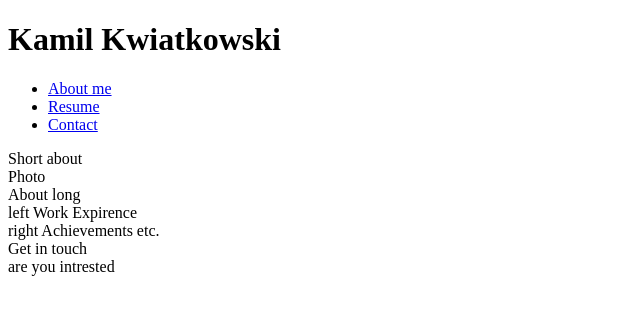
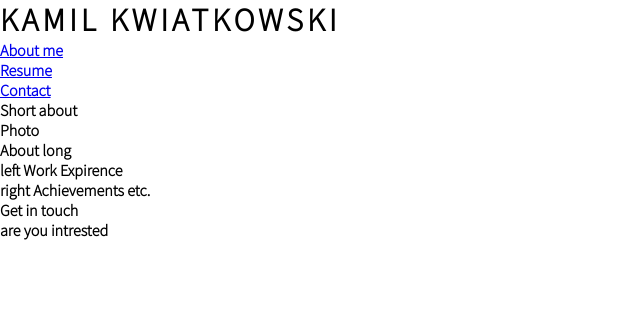
Before and after one commit to kamil-kw/kamil_k_cv_p1, a plain HTML site: page index.html in a window 1280 px wide. Shown: the whole page, without its empty margins (0-640 px from the left). Drawn offline with Linux system fonts and the light colour scheme.

Commit message:
Add fonts to css

```diff
--- a/assets/css/style.css
+++ b/assets/css/style.css
@@ -0,0 +1,22 @@
+@import url('https://fonts.googleapis.com/css2?family=Poppins&family=Source+Sans+Pro:wght@300&display=swap');
+* {
+    margin: 0;
+    padding: 0;
+    border: none;
+}
+body {
+    font-family: 'Source Sans Pro', sans-serif;
+    font-weight: 600;
+    color: black;
+}
+h1 {
+    font-family: 'Source Sans Pro', sans-serif;
+    text-transform: uppercase;
+    letter-spacing: 4px;
+    color: black;
+}
+h2 {
+    font-family: 'Poppins', sans-serif;
+    letter-spacing: 2px;
+    color: black;
+}
--- a/index.html
+++ b/index.html
@@ -14,6 +14,7 @@
 <body>
     <header>
         <div id="logo"><h1>Kamil Kwiatkowski</h1></div>
+        <div id="menu">
             <ul>
                 <li>
                     <a href="index.html">About me</a>
@@ -25,6 +26,7 @@
                     <a href="#">Contact</a>
                 </li>
             </ul>
+        </div>
     </header>
     <section>
         <div>Short about</div>
```
Lines whose indentation alone changed are shown as unchanged.
